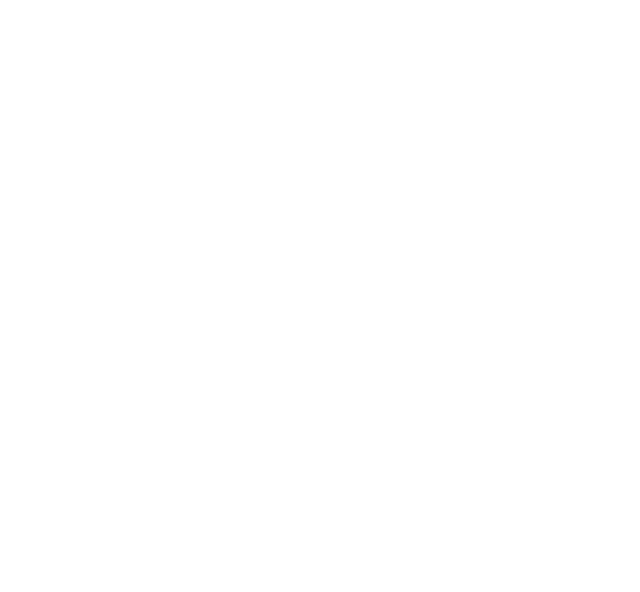
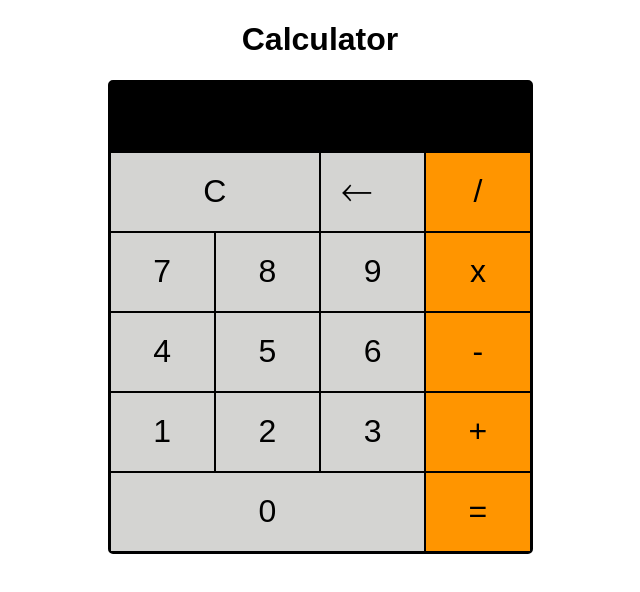
Before and after one commit to tanishalatoya/calculator, a website built with Parcel: page index.html in a window 1280 px wide. Shown: the whole page, without its empty margins (320-960 px from the left). Built offline with nearby package versions, Linux system fonts and the light colour scheme.

Commit message:
Created calculator with html and css

```diff
--- a/index.html
+++ b/index.html
@@ -8,6 +8,39 @@
         <link href="./style.css" rel="stylesheet">
     </head>
     <body>
+        <h1>Calculator</h1>
+        <section class="calc-container">
+            <div class="calc-row first-row">
+                <div class="calc-total-display"></div>
+            </div>
+            <div class="calc-row second-row">
+                <button class="calc-button">C</button>
+                <button class="calc-button">⃪</button>
+                <button class="calc-button operator">/</button>
+            </div>
+            <div class="calc-row third-row">
+                <button class="calc-button">7</button>
+                <button class="calc-button">8</button>
+                <button class="calc-button">9</button>
+                <button class="calc-button operator">x</button>
+            </div>
+            <div class="calc-row fourth-row">
+                <button class="calc-button">4</button>
+                <button class="calc-button">5</button>
+                <button class="calc-button">6</button>
+                <button class="calc-button operator">-</button>
+            </div>
+            <div class="calc-row fifth-row">
+                <button class="calc-button">1</button>
+                <button class="calc-button">2</button>
+                <button class="calc-button">3</button>
+                <button class="calc-button operator">+</button>
+            </div>
+            <div class="calc-row sixth-row">
+                <button class="calc-button">0</button>
+                <button class="calc-button operator">=</button>
+            </div>
+        </section>
         <script src="./main.js"></script>
     </body>
 </html>
--- a/style.css
+++ b/style.css
@@ -0,0 +1,84 @@
+html {
+    box-sizing: border-box;
+}
+
+*, *::before, *::after {
+    box-sizing: inherit;
+}
+
+body {
+    font-family: Arial, Helvetica, sans-serif;
+    margin: 0;
+    padding: 0;
+}
+
+h1 {
+    text-align: center;
+}
+
+.calc-container {
+    border: 2px solid #000;
+    border-radius: 5px;
+    margin: 0 auto;
+    max-width: 425px;
+}
+
+.calc-total-display {
+    background-color: #000;
+    height: 70px;
+}
+
+.calc-row * {
+    border: 1px solid #000;
+}
+
+.calc-row:not(:first-child) {
+    display: flex;
+    height: 80px;
+}
+
+button {
+    cursor: pointer;
+    font-size: 2em;
+}
+
+.second-row button:first-child {
+    width: 50%;
+}
+
+.second-row button:not(:first-child),
+.third-row button,
+.fourth-row button,
+.fifth-row button,
+.sixth-row button:nth-child(2) {
+    width: 25%;
+}
+
+.sixth-row button:first-child {
+    width: 75%;
+}
+
+.operator {
+    background-color: #FF9500;
+}
+
+.calc-button:not(.operator) {
+    background-color: #D4D4D2;
+}
+
+.calc-button:hover {
+    background-color: #bebebd;
+}
+
+.operator:hover {
+    background-color: #e58600;
+}
+
+
+.calc-button:focus {
+    background-color: #a9a9a8;
+}
+
+.operator:focus {
+    background-color: #CC7700;
+}
```
Also changed, not shown: package.json (added, +26 -0 lines), 2 other files. Lines whose indentation alone changed are shown as unchanged.
